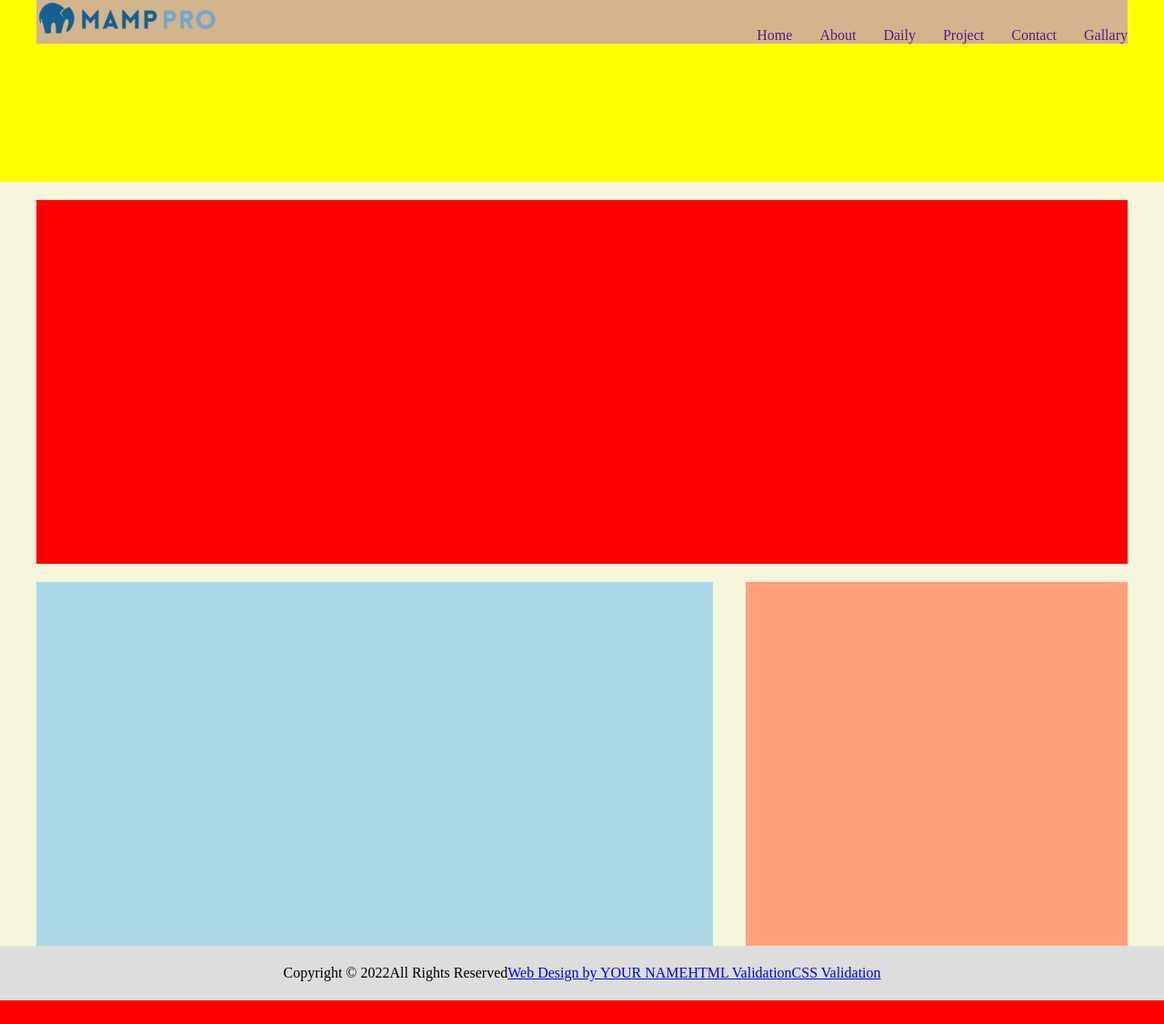
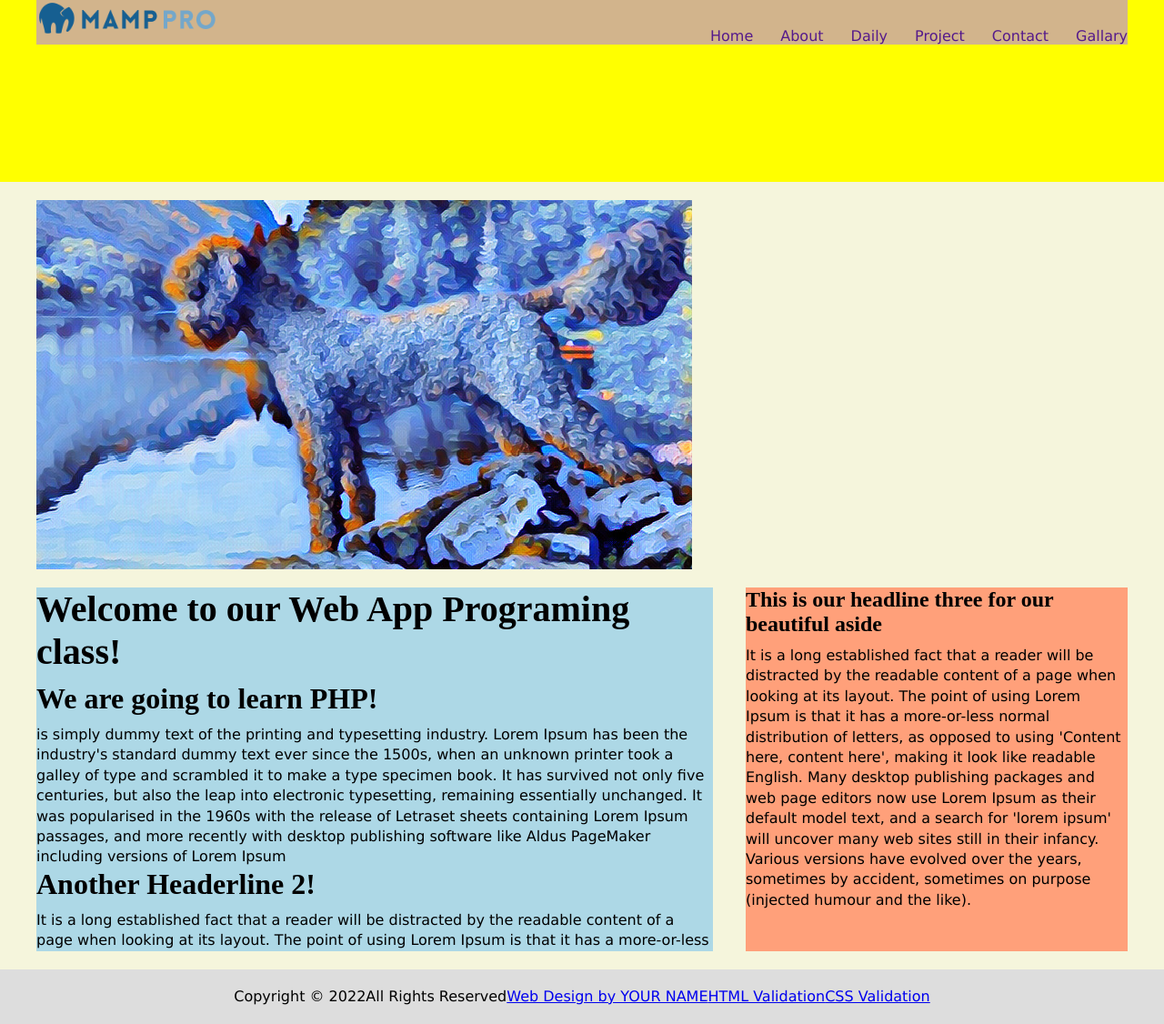
Before and after one commit to Ramoel23/it261, a PHP site: page /website/index.html in a window 1280 px wide. Shown: the whole page at 91% size. Before the commit the page ends 1100 px from the top, so only its background shows below. Run offline with PHP 8.4, Linux system fonts and the light colour scheme.

Commit message:
Add files via upload

```diff
--- a/index.php
+++ b/index.php
@@ -31,9 +31,9 @@
         <p>Hello my is Leomar Aparra. I grew in Hawaii moved around lived in Houston for a few years.Went back to Hawaii In middle school joined the military when i was 17 years old. Got station in Hawaii. after a few years of living there it seemed like a dead end move to vegas was having a little to much fun there. Eventually moved hear to pursue something greater than myself. I have a few Hobbies has any one in this industry I like to tweak on the computer and games. I also Enjoy the outdoors. Im a big gym enthusiast lifthing running just keeping the body moving. Ive also trained in boxing, kick boxing, Muaythai and a littl bit of jujitsu </p>
         <img class="right" src="images/me.png" alt="Leo">
 
-        <img class="left" src="images/Mamp.png" alt="Mamp">
+        <img class="left" src="images/wamp.png" alt="wamp">
 
-        <img class="center" src="images/mamperror.png" alt="error">
+        <img class="center" src="images/wamp_error.png" alt="error">
 
 
 </main>
--- a/website/css/styles.css
+++ b/website/css/styles.css
@@ -9,6 +9,7 @@
 
 body{
     background: beige;
+    font-family: Verdana, Geneva, Tahoma, sans-serif;
 }
 
 header{
@@ -50,14 +51,18 @@ nav a {
 #wrapper {
 max-width: 1200px;
 margin:20px auto;
+clear:both;
+overflow:hidden;
 
 
 }
 
 #hero{
-height: 400px;
+
 background: red;
 margin-bottom: 20px;
+max-width: fit-content;
+align-items: center;
 
 }
 
@@ -84,7 +89,7 @@ footer {
  clear:both;
 }
 
-footer ul{
+footer ul {
     display: flex;
     justify-content: center;
     list-style-type: none;
@@ -94,3 +99,38 @@ footer li {
     justify-content:center;
     margin: o 15px;
 }
+
+img {
+    max-width: 100%;
+    max-height: 100%;
+    object-fit: contain;
+    display: block;
+
+}
+
+
+p {
+    margin-bottom: 20;
+    line-height: 1.4;
+}
+
+h1{
+    font-size: 2.5em;
+}
+
+h2{
+
+    font-size: 2em;
+}
+
+h3{
+    font-size: 1.5em;
+
+}
+
+
+h1, h2, h3{
+   margin-bottom:  10px;
+   font-family: playfair;
+
+}
--- a/website/index.html
+++ b/website/index.html
@@ -43,13 +43,27 @@
 
     <div id="hero">
 
+    <img src="images/adonis the poodle.png" alt="Adonis the poddle">
+
     </div>
     <!--end hero-->
-    <main>
+
+    <main> <h1>Welcome to our Web App Programing class!</h1>
+        <h2>We are going to learn PHP!</h2>
+        <p>is simply dummy text of the printing and typesetting industry. Lorem Ipsum has been the industry's standard dummy text ever since the 1500s, when an unknown printer took a galley of type and scrambled it to make a type specimen book. It has survived not only five centuries, but also the leap into electronic typesetting, remaining essentially unchanged. It was popularised in the 1960s with the release of Letraset sheets containing Lorem Ipsum passages, and more recently with desktop publishing software like Aldus PageMaker including versions of Lorem Ipsum
+        </p>
+        <h2>Another Headerline 2!</h2>
+        <p>It is a long established fact that a reader will be distracted by the readable content of a page when looking at its layout. The point of using Lorem Ipsum is that it has a more-or-less normal distribution of letters, as opposed to using 'Content here, content here', making it look like readable English. Many desktop publishing packages and web page editors now use Lorem Ipsum as their default model text, and a search for 'lorem ipsum' will uncover many web sites still in their infancy. Various versions have evolved over the years, sometimes by accident, sometimes on purpose (injected humour and the like).
+
+        </p>
 
     </main>
 
+
+
     <aside>
+        <h3>This is our headline three for our beautiful aside</h3>
+        <p>It is a long established fact that a reader will be distracted by the readable content of a page when looking at its layout. The point of using Lorem Ipsum is that it has a more-or-less normal distribution of letters, as opposed to using 'Content here, content here', making it look like readable English. Many desktop publishing packages and web page editors now use Lorem Ipsum as their default model text, and a search for 'lorem ipsum' will uncover many web sites still in their infancy. Various versions have evolved over the years, sometimes by accident, sometimes on purpose (injected humour and the like).</p>
 
 
     </aside>
```
Also changed, not shown: website/images/adonis the poodle.png (added).
